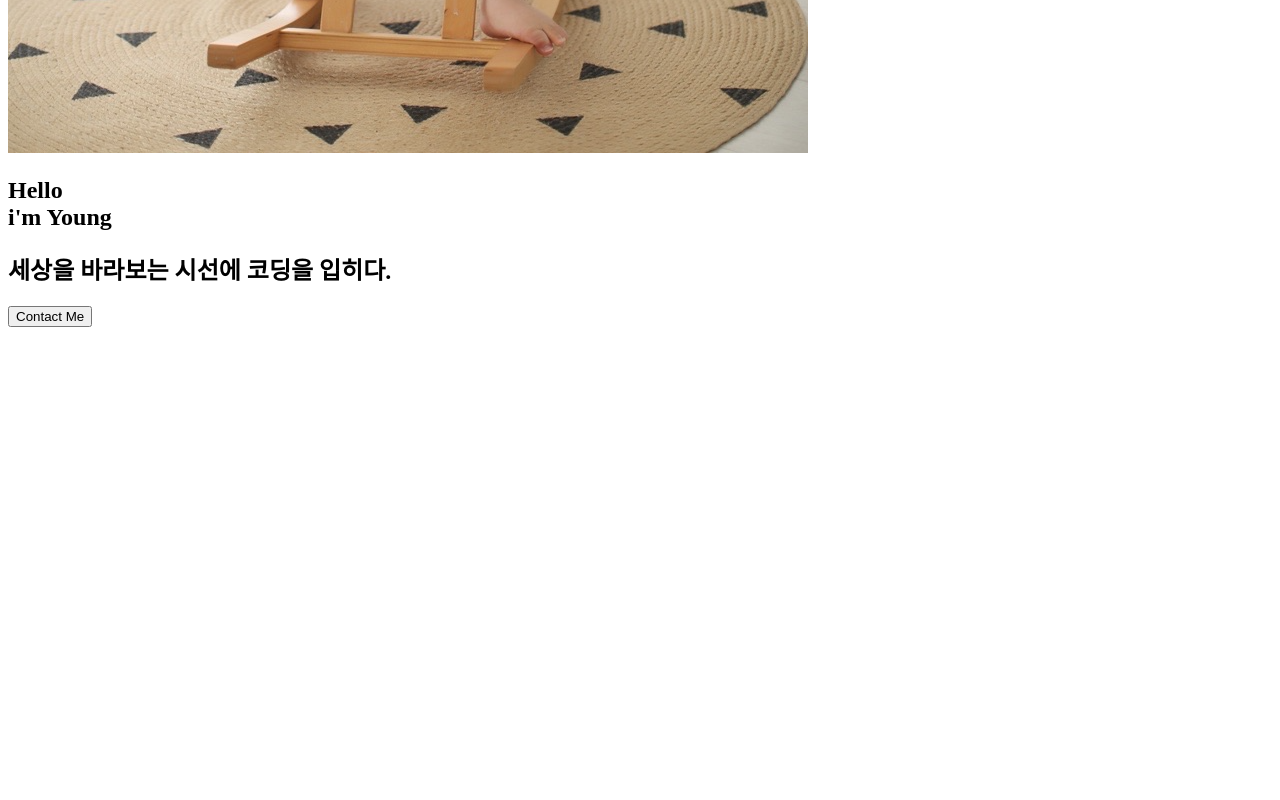
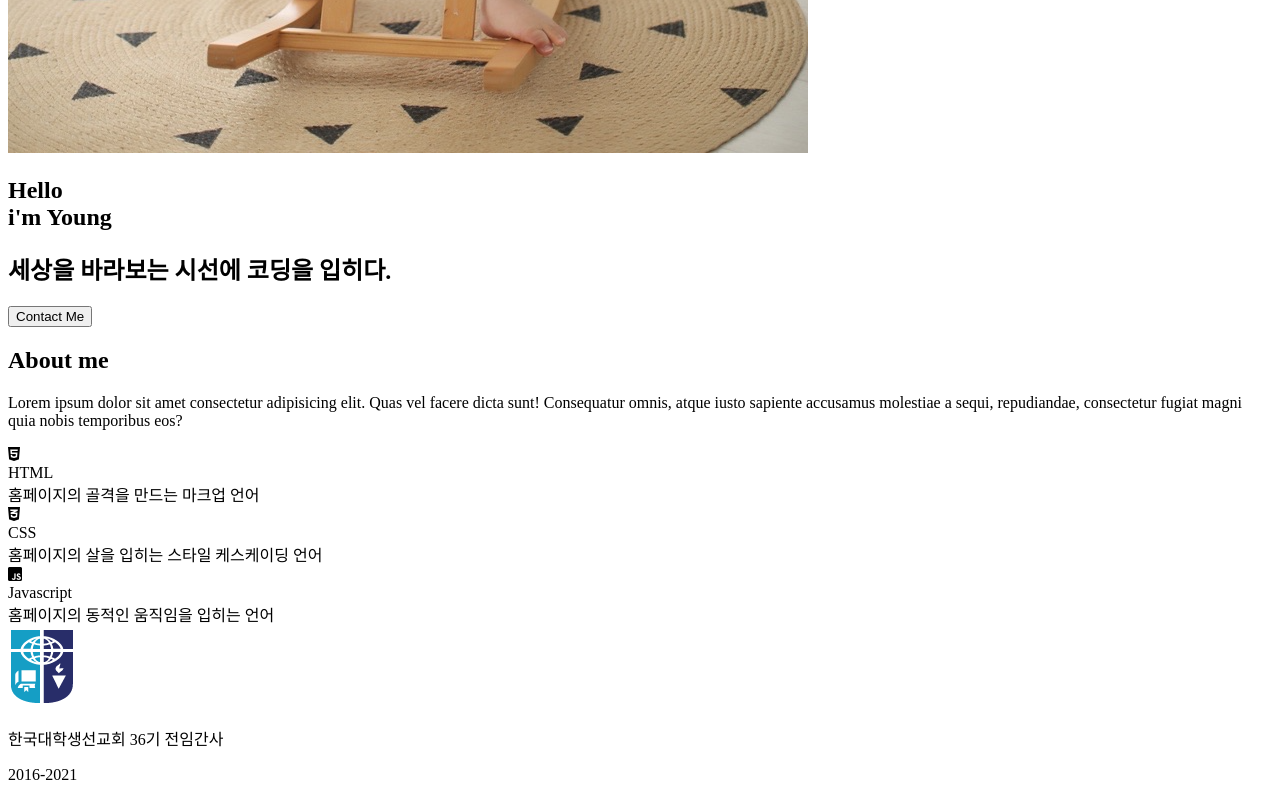
Before and after one commit to kug2001/Dreamcoding, a plain HTML site: page index.html in a window 1280 px wide. Shown: the part 1213-2013 px from the top of the page. Before the commit the page ends 1548 px from the top, so only its background shows below. Drawn offline with Linux system fonts and the light colour scheme.

Commit message:
dream cording about markup

```diff
--- a/index.html
+++ b/index.html
@@ -41,7 +41,38 @@
         <button class="home__contact">Contact Me</button>
     </section>
     <!-- about -->
-    <section id="about"></section>
+    <section id="about">
+        <h1>About me</h1>
+        <p>Lorem ipsum dolor sit amet consectetur adipisicing elit. Quas vel facere dicta sunt! Consequatur omnis, atque iusto sapiente accusamus molestiae a sequi, repudiandae, consectetur fugiat magni quia nobis temporibus eos?</p>
+        <div class="about__majors">
+            <div class="majors">
+                <div class="major__icon">
+                    <i class="fab fa-html5"></i>
+                </div>
+                <div class="major__title">HTML</div>
+                <div class="description">홈페이지의 골격을 만드는 마크업 언어</div>
+            </div>
+            <div class="majors">
+                <div class="major__icon">
+                    <i class="fab fa-css3-alt"></i>
+                </div>
+                <div class="major__title">CSS</div>
+                <div class="description">홈페이지의 살을 입히는 스타일 케스케이딩 언어</div>
+            </div>
+            <div class="majors">
+                <div class="major__icon">
+                    <i class="fab fa-js-square"></i>
+                </div>
+                <div class="major__title">Javascript</div>
+                <div class="description">홈페이지의 동적인 움직임을 입히는 언어</div>
+            </div>
+        </div>
+        <div class="about__jobs">
+            <img src="imgs/ccclogo.png" alt="한국대학생선교회" class="job__logo">
+            <p class="job__name">한국대학생선교회 36기 전임간사</p>
+            <p class="job__period">2016-2021</p>
+        </div>
+    </section>
     <!-- skills -->
     <section id="skills"></section>
     <!-- work -->
```
Also changed, not shown: imgs/ccclogo.png (added).
